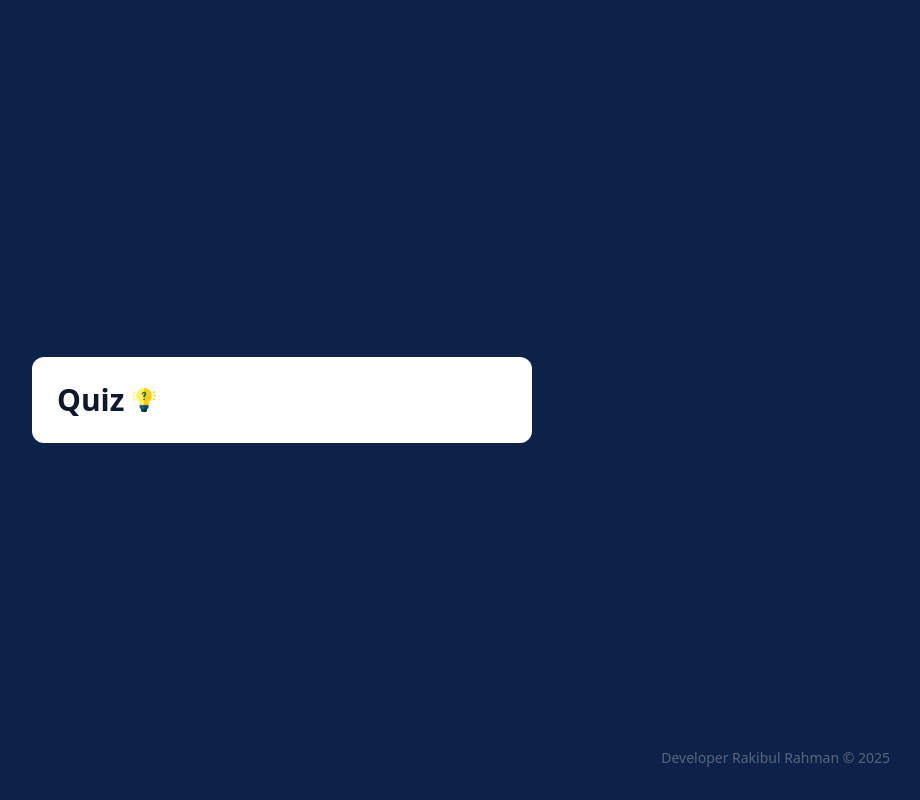
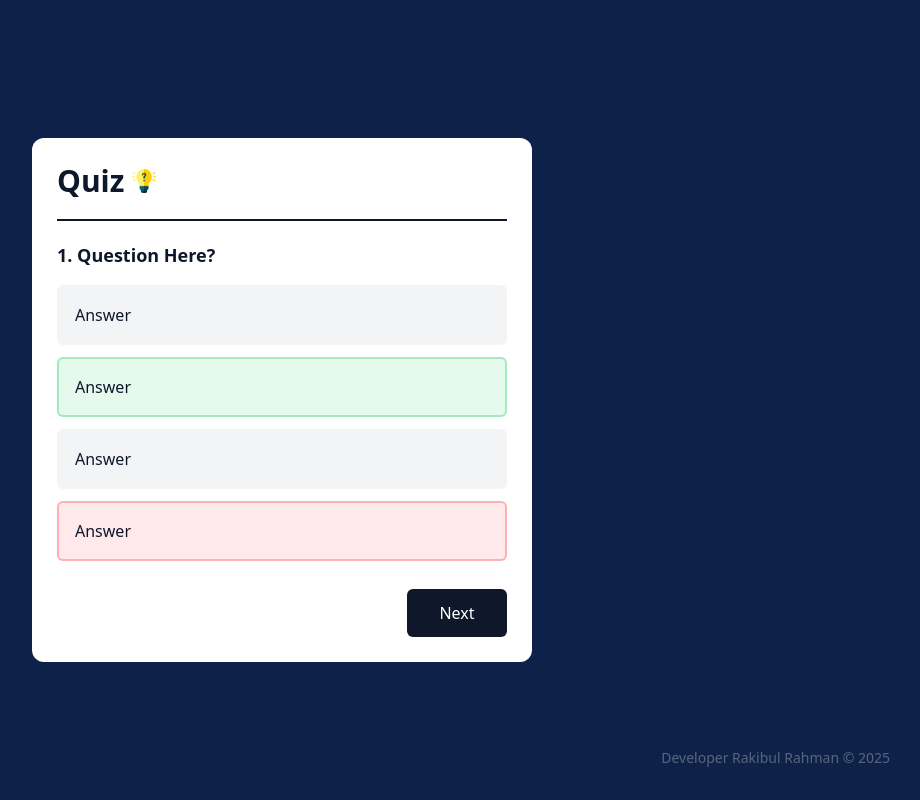
Before and after one commit to rakibulrahmandev/quiz-app, a plain HTML site: page index.html in a window 1280 px wide. Shown: the whole page, without its empty margins (358-1278 px from the left). Drawn offline with nearby package versions, Linux system fonts and the light colour scheme.

Commit message:
question and answer section design complete with next button done on 07/27/2025 at 12:41 pm

```diff
--- a/index.html
+++ b/index.html
@@ -16,9 +16,32 @@
 </head>
 <body class="w-full min-h-screen bg-[#0E2148] flex items-center justify-center font-roboto text-white relative">
     <div id="quiz-container" class="w-[90%] max-w-[500px] bg-white p-[25px] rounded-xl">
-        <div id="logo-text" class="flex items-center justify-start gap-2">
+        <div id="logo-text" class="w-full flex items-center justify-start gap-2">
             <h1 id="logo" class="text-3xl font-bold text-slate-900">Quiz</h1>
             <img src="./img/logo.png" alt="logo" class="w-6 h-6">
+        </div>
+        <div class="my-5 border border-slate-900"></div>
+        <div id="question-container" class="w-full">
+            <div id="question-box" class="w-full">
+                <h1 class="text-lg font-semibold text-slate-900">1. Question Here?</h1>
+            </div>
+            <div id="answer-box" class="mt-4 flex flex-col items-center gap-3">
+                <div id="answer" class="w-full py-4 pl-4 rounded-md bg-gray-100 border-[2px] border-gray-100 cursor-pointer select-none transition-all ease-in duration-75 hover:bg-purple-500/10 hover:border-purple-500/30">
+                    <p class="text-[16px] font-medium text-slate-900">Answer</p>
+                </div>
+                <div id="answer" class="w-full py-4 pl-4 rounded-md bg-green-500/10 border-[2px] border-green-500/30 cursor-pointer select-none transition-all ease-in duration-75">
+                    <p class="text-[16px] font-medium text-slate-900">Answer</p>
+                </div>
+                <div id="answer" class="w-full py-4 pl-4 rounded-md bg-gray-100 border-[2px] border-gray-100 cursor-pointer select-none transition-all ease-in duration-75 hover:bg-purple-500/10 hover:border-purple-500/30">
+                    <p class="text-[16px] font-medium text-slate-900">Answer</p>
+                </div>
+                <div id="answer" class="w-full py-4 pl-4 rounded-md bg-red-500/10 border-[2px] border-red-500/30 cursor-pointer select-none transition-all ease-in duration-75">
+                    <p class="text-[16px] font-medium text-slate-900">Answer</p>
+                </div>
+            </div>
+        </div>
+        <div class="w-full mt-7 flex items-center justify-end">
+            <button id="next-btn" class="w-[100px] rounded-md py-3 px-5 bg-slate-900 border-none outline-none font-medium text-white cursor-pointer transition-all ease-in duration-75 hover:bg-slate-950">Next</button>
         </div>
     </div>
     <div class="absolute bottom-8 right-8">
```
